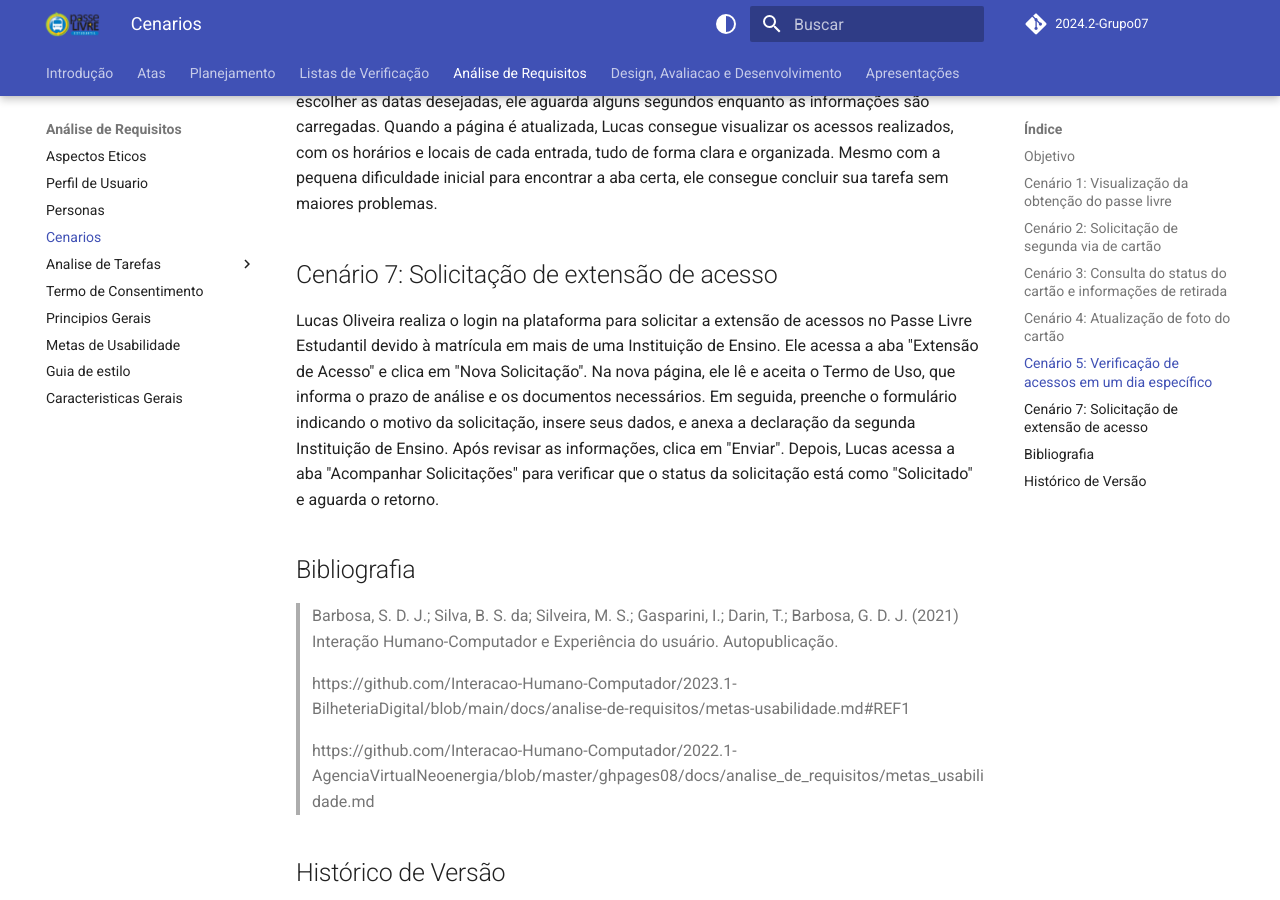
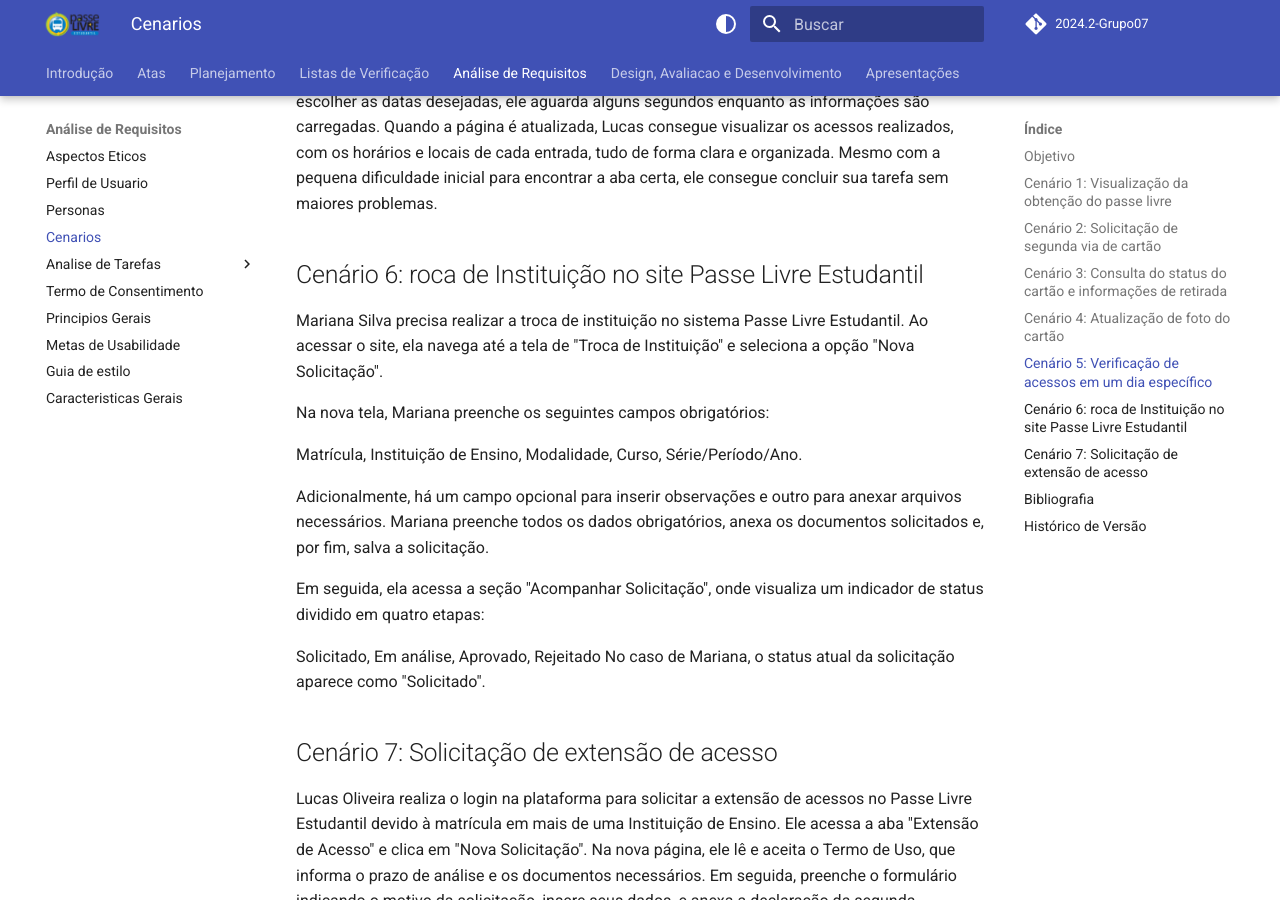
Before and after one commit to Interacao-Humano-Computador/2024.2-PasseLivreEstudantil, an MkDocs documentation site: the page built from docs/analise_de_requsitos/cenarios.md, in a window 1280 px wide and 900 px high, scrolled down 2270 px. Built offline with MkDocs 1.6.1 and Material for MkDocs 9.7.7, drawn with Linux system fonts in a browser that asks for light colours; comment, search, counter and statistics services are not loaded; the version menu is left out.

Commit message:
Atualização cenário

```diff
--- a/docs/analise_de_requsitos/cenarios.md
+++ b/docs/analise_de_requsitos/cenarios.md
@@ -34,9 +34,30 @@
 
 Lucas Oliveira realiza o login na plataforma e deseja verificar os acessos realizados em um dia específico. Ele precisa dessa informação para confirmar se sua entrada foi registrada corretamente. Acessando o site pelo celular, ele encontra inicialmente a aba "Minha Frequência" e clica nela, acreditando que seria o local adequado para essa consulta. No entanto, ele percebe que as informações de acessos não estão disponíveis nessa seção. Sentindo certa frustração, Lucas volta ao menu principal e localiza a aba "Meus Acessos". Ao tocar nela, ele é direcionado para a pagina correta, onde encontra um campo para selecionar as datas de início e fim. Após escolher as datas desejadas, ele aguarda alguns segundos enquanto as informações são carregadas. Quando a página é atualizada, Lucas consegue visualizar os acessos realizados, com os horários e locais de cada entrada, tudo de forma clara e organizada. Mesmo com a pequena dificuldade inicial para encontrar a aba certa, ele consegue concluir sua tarefa sem maiores problemas.
 
+## Cenário 6: roca de Instituição no site Passe Livre Estudantil
+
+Mariana Silva precisa realizar a troca de instituição no sistema Passe Livre Estudantil. Ao acessar o site, ela navega até a tela de "Troca de Instituição" e seleciona a opção "Nova Solicitação".
+
+Na nova tela, Mariana preenche os seguintes campos obrigatórios:
+
+Matrícula, Instituição de Ensino, Modalidade, Curso, Série/Período/Ano.
+
+Adicionalmente, há um campo opcional para inserir observações e outro para anexar arquivos necessários. Mariana preenche todos os dados obrigatórios, anexa os documentos solicitados e, por fim, salva a solicitação.
+
+Em seguida, ela acessa a seção "Acompanhar Solicitação", onde visualiza um indicador de status dividido em quatro etapas:
+
+Solicitado, Em análise, Aprovado, Rejeitado
+No caso de Mariana, o status atual da solicitação aparece como "Solicitado".
+
+
+
+
+
 ## Cenário 7: Solicitação de extensão de acesso
 
 Lucas Oliveira realiza o login na plataforma para solicitar a extensão de acessos no Passe Livre Estudantil devido à matrícula em mais de uma Instituição de Ensino. Ele acessa a aba "Extensão de Acesso" e clica em "Nova Solicitação". Na nova página, ele lê e aceita o Termo de Uso, que informa o prazo de análise e os documentos necessários. Em seguida, preenche o formulário indicando o motivo da solicitação, insere seus dados, e anexa a declaração da segunda Instituição de Ensino. Após revisar as informações, clica em "Enviar". Depois, Lucas acessa a aba "Acompanhar Solicitações" para verificar que o status da solicitação está como "Solicitado" e aguarda o retorno.
+
+
 
 ## Bibliografia
 
```
